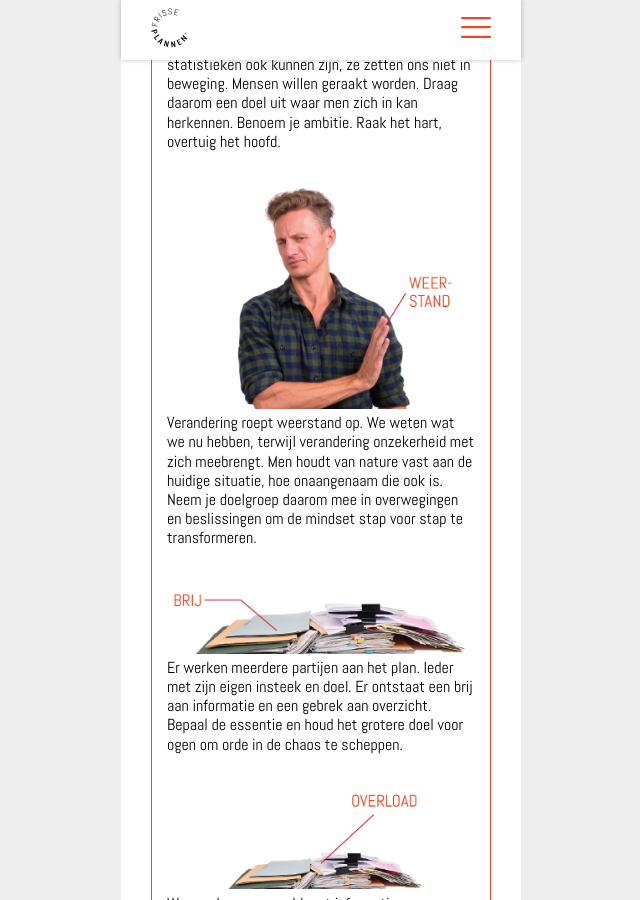
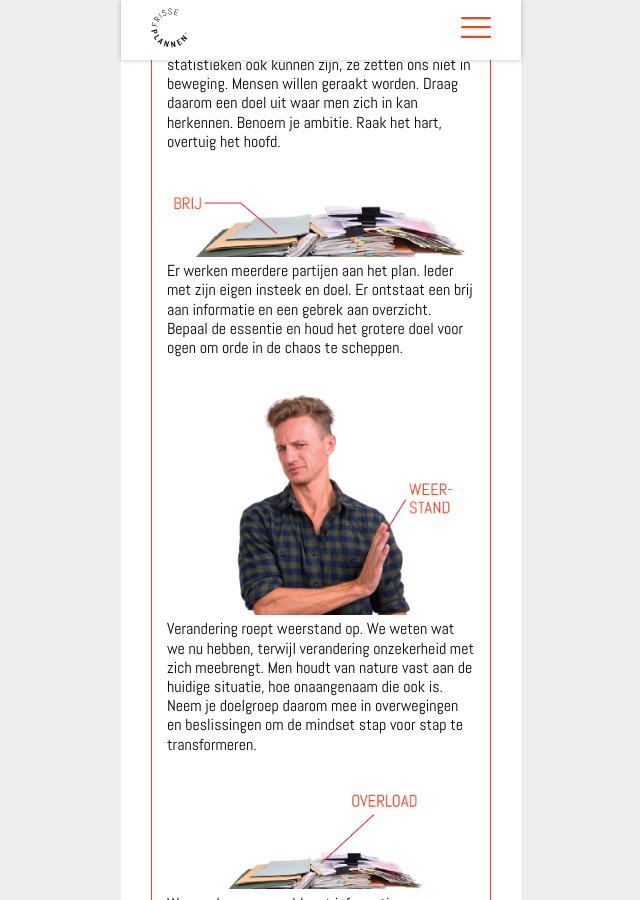
Before and after one commit to jhvanderschee/carli_d, a Jekyll site: the page built from _posts/2019-01-02-blog-7-valkuilen.md, in a window 1280 px wide and 900 px high, scrolled down 1323 px. Shown: the whole window, without its empty margins (319-959 px from the left). Built offline with Jekyll 4.4.1, drawn with Linux system fonts in a browser that asks for light colours.

Commit message:
Updated 2 files via CloudCannon

```diff
--- a/_posts/2019-01-02-blog-7-valkuilen.md
+++ b/_posts/2019-01-02-blog-7-valkuilen.md
@@ -14,9 +14,9 @@ image: /img/Blog_valkuilen-30.png
 
 ![](/uploads/blog-valkuilen-39.png)<br>Hoe indrukwekkend of schokkend cijfers en statistieken ook kunnen zijn, ze zetten ons niet in beweging. Mensen willen geraakt worden. Draag daarom een doel uit waar men zich in kan herkennen. Benoem je ambitie. Raak het hart, overtuig het hoofd. &nbsp;
 
-![](/uploads/blog-valkuilen-41.png)<br>Verandering roept weerstand op. We weten wat we nu hebben, terwijl verandering onzekerheid met zich meebrengt. Men houdt van nature vast aan de huidige situatie, hoe onaangenaam die ook is. Neem je doelgroep daarom mee in overwegingen en beslissingen om de mindset stap voor stap te transformeren.&nbsp;
+![](/uploads/blog-valkuilen-42.png)<br>Er werken meerdere partijen aan het plan. Ieder met zijn eigen insteek en doel. Er ontstaat een brij aan informatie en een gebrek aan overzicht. Bepaal de essentie en houd het grotere doel voor ogen om orde in de chaos te scheppen.
 
-![](/uploads/blog-valkuilen-42.png)<br>Er werken meerdere partijen aan het plan. Ieder met zijn eigen insteek en doel. Er ontstaat een brij aan informatie en een gebrek aan overzicht. Bepaal de essentie en houd het grotere doel voor ogen om orde in de chaos te scheppen.
+![](/uploads/blog-valkuilen-45.png)<br>Verandering roept weerstand op. We weten wat we nu hebben, terwijl verandering onzekerheid met zich meebrengt. Men houdt van nature vast aan de huidige situatie, hoe onaangenaam die ook is. Neem je doelgroep daarom mee in overwegingen en beslissingen om de mindset stap voor stap te transformeren.&nbsp;
 
 ![](/uploads/blog-valkuilen-43.png)<br>We worden overspoeld met informatie en boodschappen, waardoor we selectief zijn in wat we tot ons nemen. Het is dus belangrijker dan ooit om de essentie te vangen en deze helder en overtuigend over te brengen. Nadat er interesse is ontstaan, komt er vanzelf behoefte aan meer informatie.&nbsp;
 
```
Also changed, not shown: uploads/blog-valkuilen-45.png (added).
